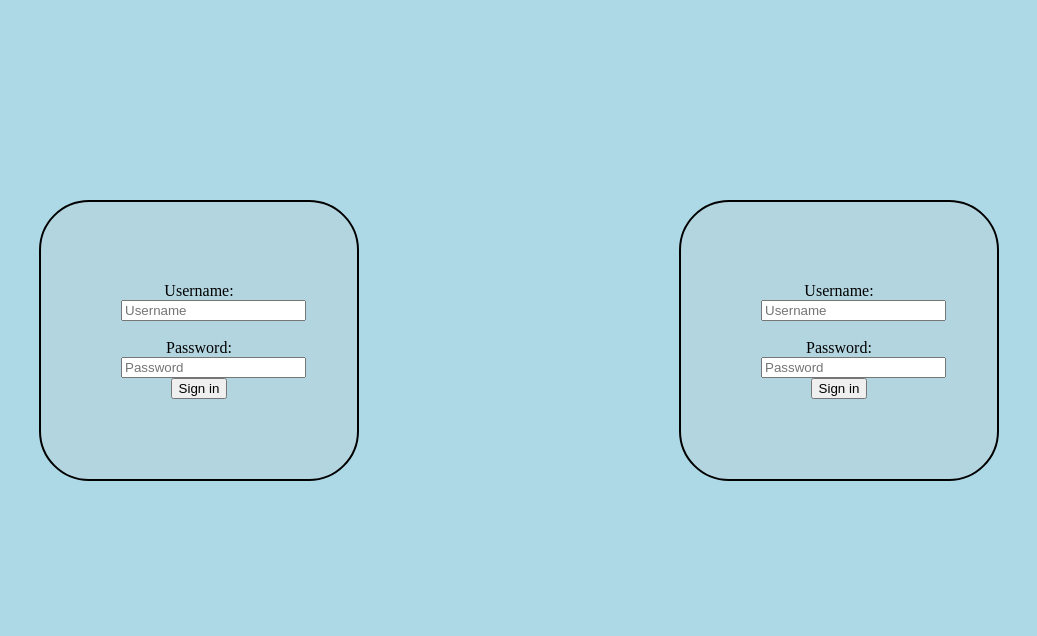
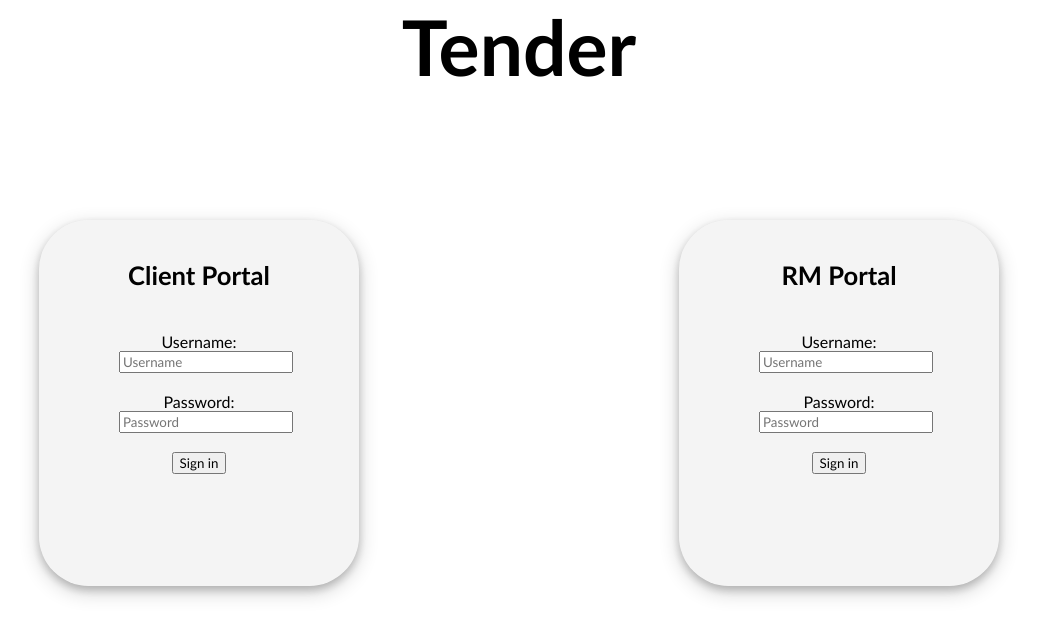
Before and after one commit to The-9880/PentaHacks-2018, an Angular app in the folder frontend/: page /login in a window 1280 px wide. Shown: the top 636 px of the page, without its empty margins (121-1158 px from the left). Built offline with nearby package versions, Linux system fonts and the light colour scheme.

Commit message:
Added login-session service and adjusted login form display.

```diff
--- a/frontend/src/app/login-form/login-form.component.css
+++ b/frontend/src/app/login-form/login-form.component.css
@@ -1,9 +1,20 @@
 .loginForm
 {
     background-color: rgba(200, 200, 200, 0.2);
+    position: relative;
 
     text-align:center;
-    padding: 25% 25%;
-    border: 2px solid black;
+    padding: 35% 25%;
     border-radius: 50px;
+    box-shadow: 0 4px 8px 0 rgba(0, 0, 0, 0.2), 0 6px 20px 0 rgba(0, 0, 0, 0.19);
 }
+
+h2{
+    font-size: 2vw;
+    text-align: center;
+    position: absolute;
+
+    top: 5%;
+    left: 50%;
+    transform: translate(-50%, 0);
+}
--- a/frontend/src/app/login-form/login-form.component.html
+++ b/frontend/src/app/login-form/login-form.component.html
@@ -1,12 +1,13 @@
 <div class="loginForm">
+  <h2>{{loginAs}} Portal</h2>
 
-  <label>Username:</label><br>
+  <label>Username:</label>
   <input [(ngModel)]="username" placeholder="Username">
   <br><br>
 
-  <label>Password:</label><br>
+  <label>Password:</label>
   <input type="password" [(ngModel)]="password" placeholder="Password">
 
-  <br>
+  <br><br>
   <button (click)="signIn()">Sign in</button>
 </div>
--- a/frontend/src/app/login-form/login-form.component.ts
+++ b/frontend/src/app/login-form/login-form.component.ts
@@ -1,4 +1,4 @@
-import { Component, OnInit } from '@angular/core';
+import { Component, OnInit, Input } from '@angular/core';
 
 @Component({
   selector: 'app-login-form',
@@ -6,6 +6,8 @@ import { Component, OnInit } from '@angular/core';
   styleUrls: ['./login-form.component.css']
 })
 export class LoginFormComponent implements OnInit {
+
+  @Input() loginAs:string; // Describe what entity type is trying to log in - client or RM
 
   private username:string;
   private password:string;
@@ -15,4 +17,9 @@ export class LoginFormComponent implements OnInit {
   ngOnInit() {
   }
 
+  signIn()
+  {
+    alert(this.loginAs);
+  }
+
 }
--- a/frontend/src/app/login/login.component.css
+++ b/frontend/src/app/login/login.component.css
@@ -1,8 +1,14 @@
+.pageTitle
+{
+    font-size: 6vw;
+    margin: 0;
+    text-align: center;
+}
+
 .grid
 {
     height:100%;
     width:100%;
-    background-color: lightblue;
 
     display:grid;
     position: relative;
@@ -14,5 +20,5 @@ app-login-form
     height: 50%;
     width: 50%;
 
-    margin: auto auto;
+    margin: 20% auto;
 }
--- a/frontend/src/app/login/login.component.html
+++ b/frontend/src/app/login/login.component.html
@@ -1,7 +1,9 @@
+<h1 class="pageTitle">{{pageTitle}}</h1>
+
 <div class="grid">
 
-  <app-login-form></app-login-form>
+  <app-login-form loginAs="Client"></app-login-form>
 
-  <app-login-form></app-login-form>
+  <app-login-form loginAs="RM"></app-login-form>
 
 </div>
--- a/frontend/src/app/login/login.component.ts
+++ b/frontend/src/app/login/login.component.ts
@@ -1,5 +1,4 @@
 import { Component, OnInit } from '@angular/core';
-import { LoginFormComponent } from '../login-form/login-form.component';
 
 @Component({
   selector: 'app-login',
@@ -8,6 +7,8 @@ import { LoginFormComponent } from '../login-form/login-form.component';
 })
 export class LoginComponent implements OnInit {
 
+  pageTitle = "Tender";
+
   constructor() { }
 
   ngOnInit() {
--- a/frontend/src/styles.css
+++ b/frontend/src/styles.css
@@ -2,6 +2,7 @@
 *
 {
     box-sizing:border-box;
+    font-family:'Trebuchet MS', 'Lucida Sans Unicode', 'Lucida Grande', 'Lucida Sans', Arial, sans-serif;
 }
 app-root
 {
```
Also changed, not shown: frontend/src/app/login-session.service.ts (added, +9 -0 lines), 1 other file (tests, documents, lock files or other folders).
